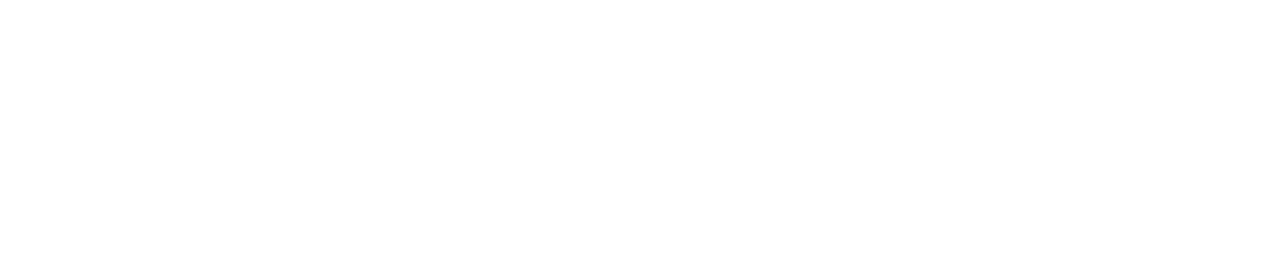
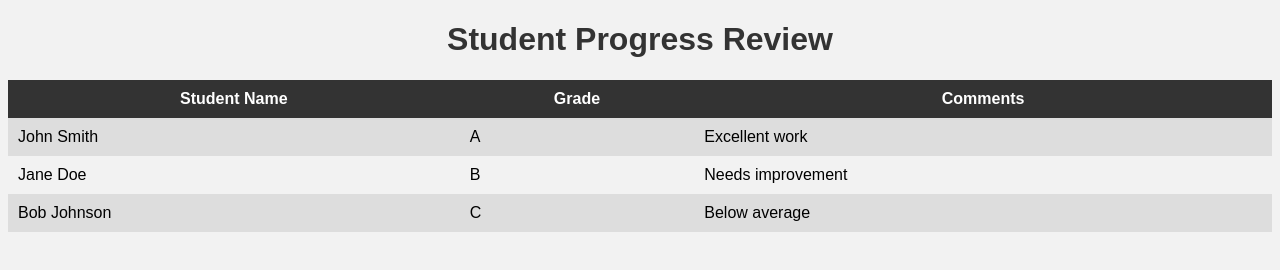
Before and after one commit to judewashock518/css-html-ptoe, a plain HTML site: page pages/teacher/teacher.html in a window 1280 px wide. Drawn offline with Linux system fonts and the light colour scheme.

Commit message:
created teacher review page

```diff
--- a/pages/teacher/teacher.css
+++ b/pages/teacher/teacher.css
@@ -0,0 +1,29 @@
+body {
+    font-family: Arial, sans-serif;
+    background-color: #f2f2f2;
+  }
+
+  h1 {
+    text-align: center;
+    color: #333;
+  }
+
+  table {
+    width: 100%;
+    border-collapse: collapse;
+    margin-top: 20px;
+  }
+
+  th {
+    background-color: #333;
+    color: #fff;
+    padding: 10px;
+  }
+
+  td {
+    padding: 10px;
+  }
+
+  tr:nth-child(even) {
+    background-color: #ddd;
+  }
--- a/pages/teacher/teacher.html
+++ b/pages/teacher/teacher.html
@@ -8,6 +8,28 @@
     <title>Teacher Page</title>
 </head>
 <body>
-
+    <h1>Student Progress Review</h1>
+    <table>
+      <tr>
+        <th>Student Name</th>
+        <th>Grade</th>
+        <th>Comments</th>
+      </tr>
+      <tr>
+        <td>John Smith</td>
+        <td>A</td>
+        <td>Excellent work</td>
+      </tr>
+      <tr>
+        <td>Jane Doe</td>
+        <td>B</td>
+        <td>Needs improvement</td>
+      </tr>
+      <tr>
+        <td>Bob Johnson</td>
+        <td>C</td>
+        <td>Below average</td>
+      </tr>
+    </table>
 </body>
 </html>
```
